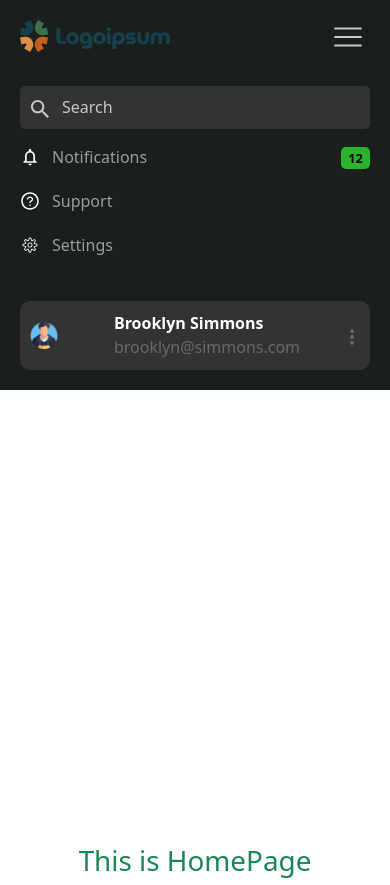
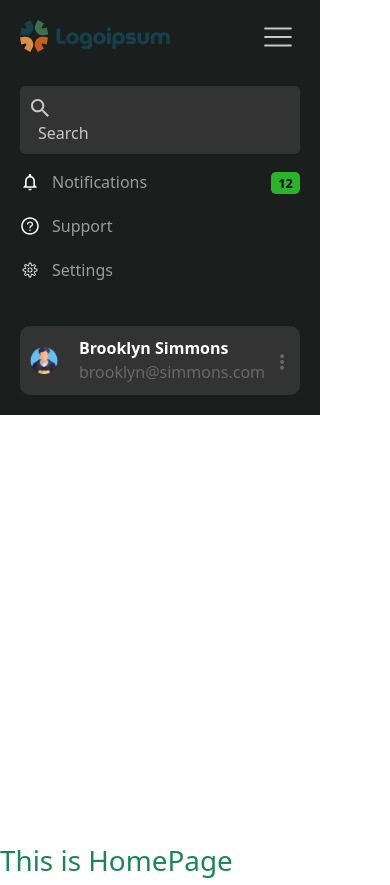
Before and after one commit to mohdsahil36/CarbonCell-Assignment, a React (Vite) app: page / in a window 390 px wide. Built offline with nearby package versions, Linux system fonts and the light colour scheme.

Commit message:
code update

```diff
--- a/src/App.css
+++ b/src/App.css
@@ -46,6 +46,6 @@ body{
   max-height: 100vh;
   margin: 0;
 }
-/* .sideBar{
+.sideBar{
   width: 20rem;
-} */
+}
--- a/src/App.jsx
+++ b/src/App.jsx
@@ -39,10 +39,10 @@ function App() {
   return (
     <div className='container-fluid'>
       <div className='row'>
-        <div className='col-md-3 p-0 sideBar'>
+        <div className='col-lg-3 col-md-4 p-0 sideBar'>
           <Sidebar />
         </div>
-        <div className='col-md-6 text-center text-success'>
+        <div className='col-lg-9 col-md-8 p-0 text-success'>
           <RouterProvider router={router}/>
         </div>
       </div>
```
